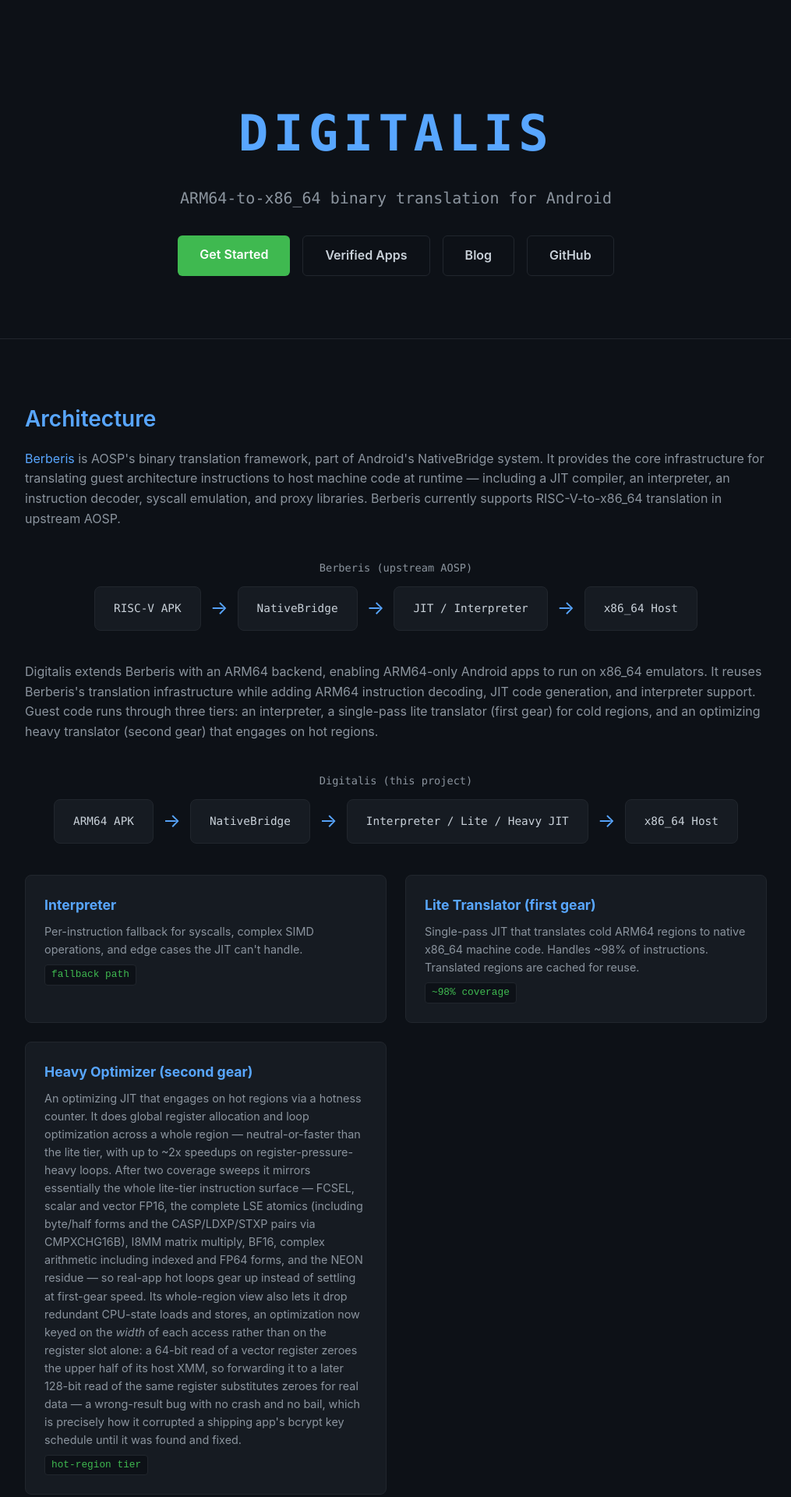
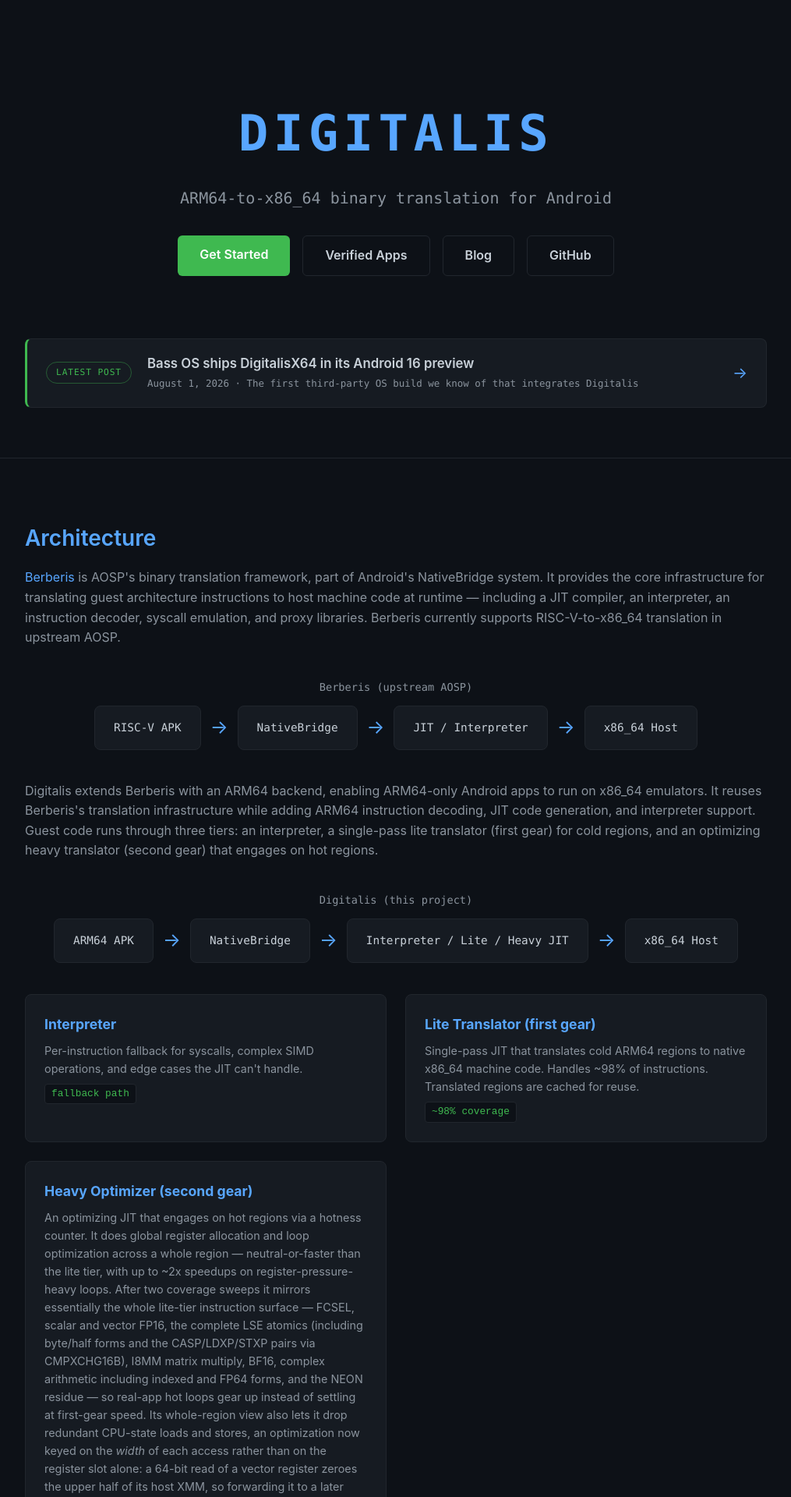
Before and after one commit to DigitalisX64/digitalisx64.github.io, a Jekyll site: the page built from index.html, in a window 1280 px wide. Shown: the top 1920 px of the page at 78% size, without its empty margins (132-1147 px from the left). Built offline with Jekyll 4.4.1, drawn with Linux system fonts in a browser that asks for light colours.

Commit message:
site: highlight the latest post on the home page
A strip between the hero and the Architecture section, linking the newest post
with its date and summary. This is the first Liquid on index.html, so the page
now carries front matter; everything below it is unchanged and still passed
through as written.

Serving the sources raw would show that front matter, so serve.sh falls back to
the last build in _site rather than to the source tree.

```diff
--- a/index.html
+++ b/index.html
@@ -1,3 +1,8 @@
+---
+# Front matter so Jekyll renders the latest-post highlight below the hero.
+# The rest of this page is plain HTML and is passed through unchanged.
+layout: null
+---
 <!DOCTYPE html>
 <html lang="en">
 <head>
@@ -30,6 +35,22 @@
       </div>
     </div>
   </header>
+
+  <!-- Latest post -->
+  {% assign latest = site.posts.first %}{% if latest %}
+  <section class="latest-post-section">
+    <div class="container">
+      <a class="latest-post" href="{{ latest.url | relative_url }}">
+        <span class="latest-post-flag">Latest post</span>
+        <span class="latest-post-body">
+          <span class="latest-post-title">{{ latest.title }}</span>
+          <span class="latest-post-meta"><time datetime="{{ latest.date | date_to_xmlschema }}">{{ latest.date | date: "%B %-d, %Y" }}</time>{% if latest.summary %} &middot; {{ latest.summary }}{% endif %}</span>
+        </span>
+        <span class="latest-post-arrow" aria-hidden="true">&rarr;</span>
+      </a>
+    </div>
+  </section>
+  {% endif %}
 
   <!-- Architecture -->
   <section id="architecture">
--- a/style.css
+++ b/style.css
@@ -935,6 +935,74 @@ code {
   filter: drop-shadow(0 0 4px rgba(210, 153, 34, 0.4));
 }
 
+/* --- Home: latest post highlight --- */
+
+.latest-post-section {
+  padding: 0 0 64px;
+  border-top: 0;
+}
+
+.latest-post {
+  display: flex;
+  align-items: center;
+  gap: 20px;
+  background: var(--bg-secondary);
+  border: 1px solid var(--border);
+  border-left: 3px solid var(--green);
+  border-radius: 8px;
+  padding: 20px 24px;
+  text-decoration: none;
+  transition: border-color 0.2s;
+}
+
+.latest-post:hover {
+  border-color: var(--accent);
+  border-left-color: var(--green);
+}
+
+.latest-post-flag {
+  font-family: 'SF Mono', 'Cascadia Code', 'Fira Code', 'Consolas', monospace;
+  font-size: 0.7rem;
+  letter-spacing: 0.08em;
+  text-transform: uppercase;
+  color: var(--green);
+  border: 1px solid rgba(63, 185, 80, 0.4);
+  border-radius: 999px;
+  padding: 4px 12px;
+  white-space: nowrap;
+}
+
+.latest-post-body {
+  flex: 1;
+  min-width: 0;
+}
+
+.latest-post-title {
+  display: block;
+  color: var(--text);
+  font-weight: 600;
+  font-size: 1.05rem;
+  line-height: 1.35;
+}
+
+.latest-post:hover .latest-post-title {
+  color: var(--accent);
+}
+
+.latest-post-meta {
+  display: block;
+  margin-top: 4px;
+  font-family: 'SF Mono', 'Cascadia Code', 'Fira Code', 'Consolas', monospace;
+  font-size: 0.78rem;
+  color: var(--text-secondary);
+}
+
+.latest-post-arrow {
+  color: var(--accent);
+  font-size: 1.25rem;
+  line-height: 1;
+}
+
 /* --- Blog: post list --- */
 
 .post-list {
@@ -1181,6 +1249,17 @@ code {
     font-size: 0.82rem;
   }
 
+  .latest-post {
+    flex-direction: column;
+    align-items: flex-start;
+    gap: 12px;
+    padding: 20px;
+  }
+
+  .latest-post-arrow {
+    display: none;
+  }
+
   .post-card {
     padding: 20px;
   }
```
Also changed, not shown: README.md, 1 other file.
